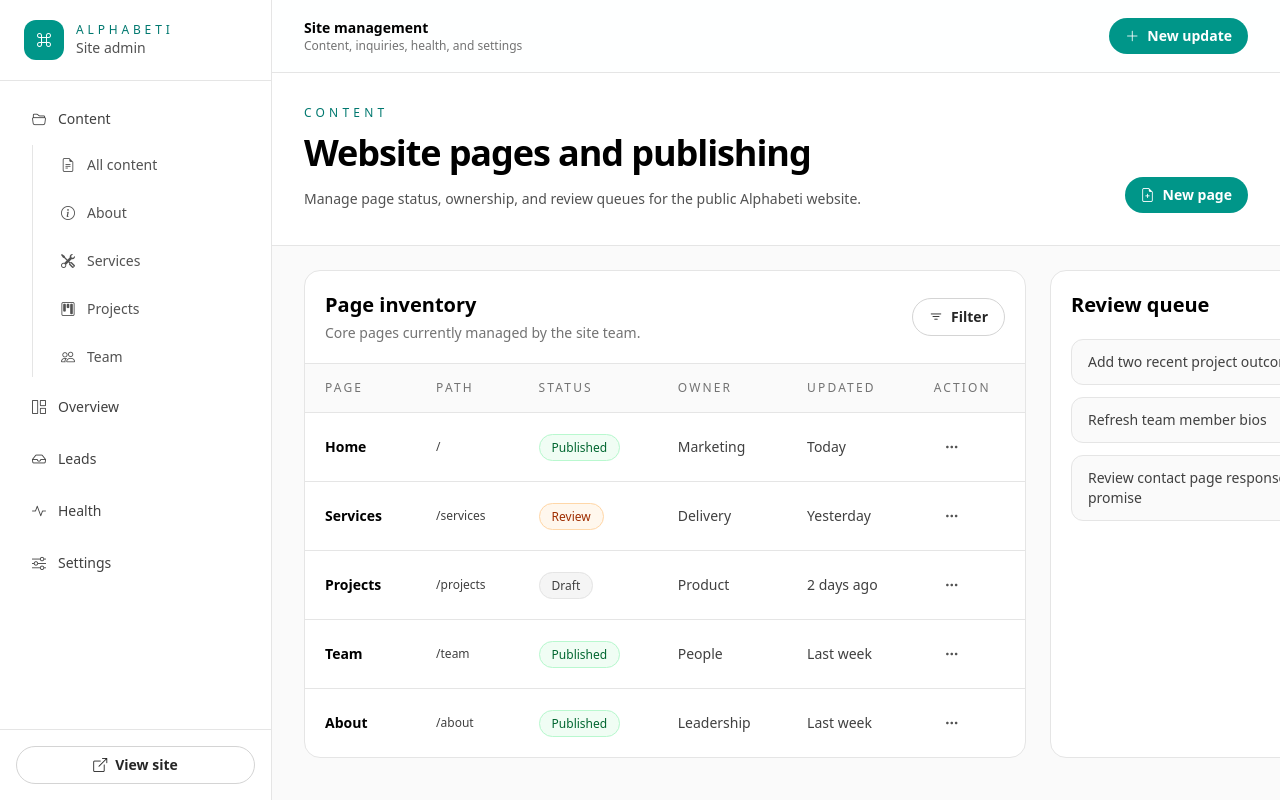
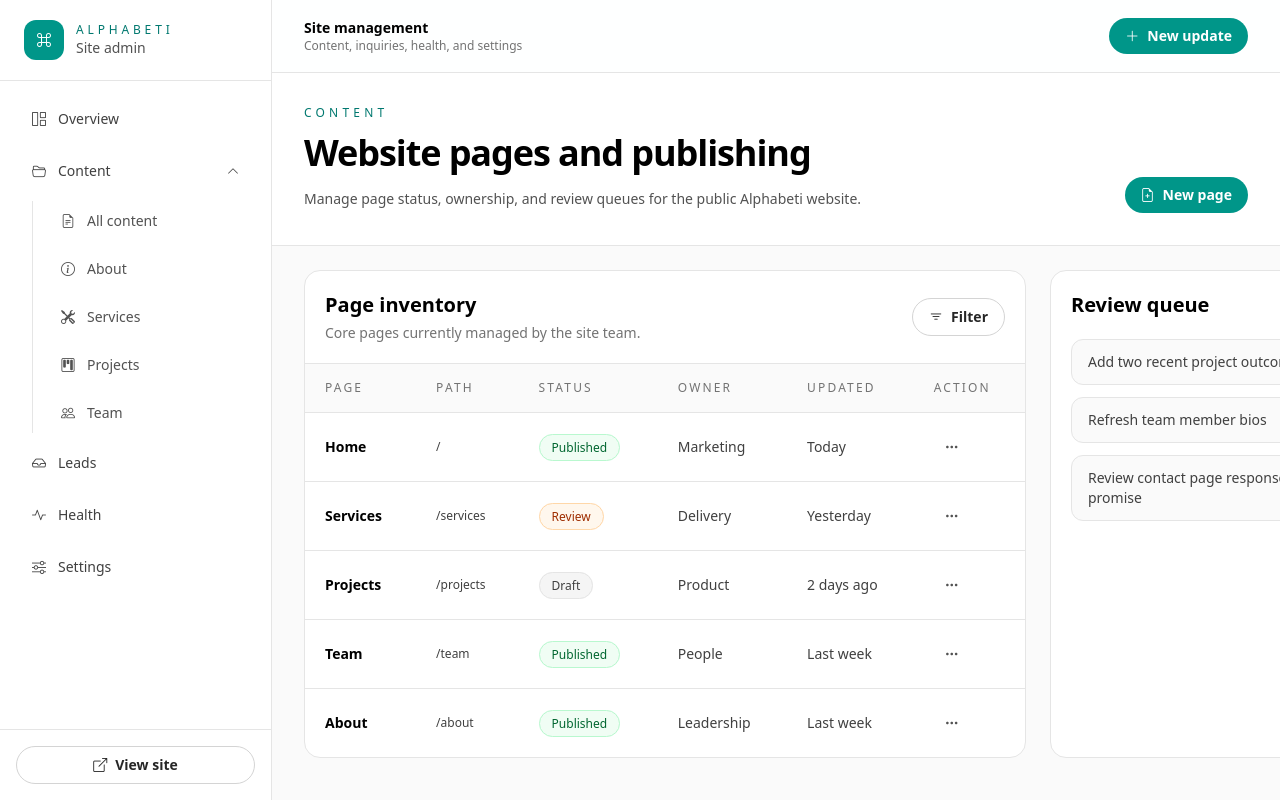
Before and after one commit to alphabeti-inc/alphabeti, a Next.js app: page /admin/content in a window 1280 px wide. Shown: the top 800 px of the page. Built offline with nearby package versions, Linux system fonts and the light colour scheme.

Commit message:
nav items

```diff
--- a/app/admin/layout.tsx
+++ b/app/admin/layout.tsx
@@ -2,17 +2,20 @@ import Link from 'next/link'
 
 const adminNavItems = [
   { href: '/admin', label: 'Overview', icon: 'bi-grid-1x2' },
-  { href: '/admin/leads', label: 'Leads', icon: 'bi-inbox' },
-  { href: '/admin/health', label: 'Health', icon: 'bi-activity' },
-  { href: '/admin/settings', label: 'Settings', icon: 'bi-sliders' },
-]
-
-const contentNavItems = [
+  {
+    label: 'Content',
+    icon: 'bi-folder2-open',
+    items: [
       { href: '/admin/content', label: 'All content', icon: 'bi-file-earmark-text' },
       { href: '/admin/about', label: 'About', icon: 'bi-info-circle' },
       { href: '/admin/services', label: 'Services', icon: 'bi-tools' },
       { href: '/admin/projects', label: 'Projects', icon: 'bi-kanban' },
       { href: '/admin/team', label: 'Team', icon: 'bi-people' },
+    ],
+  },
+  { href: '/admin/leads', label: 'Leads', icon: 'bi-inbox' },
+  { href: '/admin/health', label: 'Health', icon: 'bi-activity' },
+  { href: '/admin/settings', label: 'Settings', icon: 'bi-sliders' },
 ]
 
 export default function AdminLayout({
@@ -39,28 +42,37 @@ export default function AdminLayout({
           </div>
 
           <nav className="flex gap-2 overflow-x-auto px-4 py-4 lg:flex-col lg:overflow-visible">
+            {adminNavItems.map((item) => {
+              if (item.items) {
+                return (
+                  <details key={item.label} className="group shrink-0 lg:w-full" open>
+                    <summary className="inline-flex w-full cursor-pointer list-none items-center gap-3 rounded-xl px-4 py-3 text-sm font-medium text-main-700 transition hover:bg-primary-50 hover:text-primary-800">
+                      <i className={`bi ${item.icon}`} aria-hidden="true" />
+                      <span>{item.label}</span>
+
+                      <i
+                        className="bi bi-chevron-down ml-auto text-xs transition group-open:rotate-180"
+                        aria-hidden="true"
+                      />
+                    </summary>
+
+                    <div className="mt-2 flex gap-2 lg:ml-4 lg:flex-col lg:border-l lg:border-main-200 lg:pl-3">
+                      {item.items.map((child) => (
                         <Link
-              href="/admin/content"
-              className="inline-flex shrink-0 items-center gap-3 rounded-xl px-4 py-3 text-sm font-medium text-main-700 transition hover:bg-primary-50 hover:text-primary-800"
-            >
-              <i className="bi bi-folder2-open" aria-hidden="true" />
-              Content
-            </Link>
-
-            <div className="flex shrink-0 gap-2 lg:-mt-1 lg:ml-4 lg:flex-col lg:border-l lg:border-main-200 lg:pl-3">
-              {contentNavItems.map((item) => (
-                <Link
-                  key={item.href}
-                  href={item.href}
+                          key={child.href}
+                          href={child.href}
                           className="inline-flex shrink-0 items-center gap-3 rounded-xl px-4 py-2.5 text-sm font-medium text-main-600 transition hover:bg-primary-50 hover:text-primary-800"
                         >
-                  <i className={`bi ${item.icon}`} aria-hidden="true" />
-                  {item.label}
+                          <i className={`bi ${child.icon}`} aria-hidden="true" />
+                          {child.label}
                         </Link>
                       ))}
                     </div>
+                  </details>
+                )
+              }
 
-            {adminNavItems.map((item) => (
+              return (
                 <Link
                   key={item.href}
                   href={item.href}
@@ -69,7 +81,8 @@ export default function AdminLayout({
                   <i className={`bi ${item.icon}`} aria-hidden="true" />
                   {item.label}
                 </Link>
-            ))}
+              )
+            })}
           </nav>
 
           <div className="mt-auto hidden border-t border-main-200 p-4 lg:block">
@@ -91,6 +104,7 @@ export default function AdminLayout({
               <p className="text-sm font-semibold text-main-1000">Site management</p>
               <p className="text-xs text-main-500">Content, inquiries, health, and settings</p>
             </div>
+
             <button className="inline-flex items-center gap-2 rounded-full bg-primary-600 px-4 py-2 text-sm font-semibold text-main-0 transition hover:bg-primary-700">
               <i className="bi bi-plus-lg" aria-hidden="true" />
               New update
```
Lines whose indentation alone changed are shown as unchanged.
